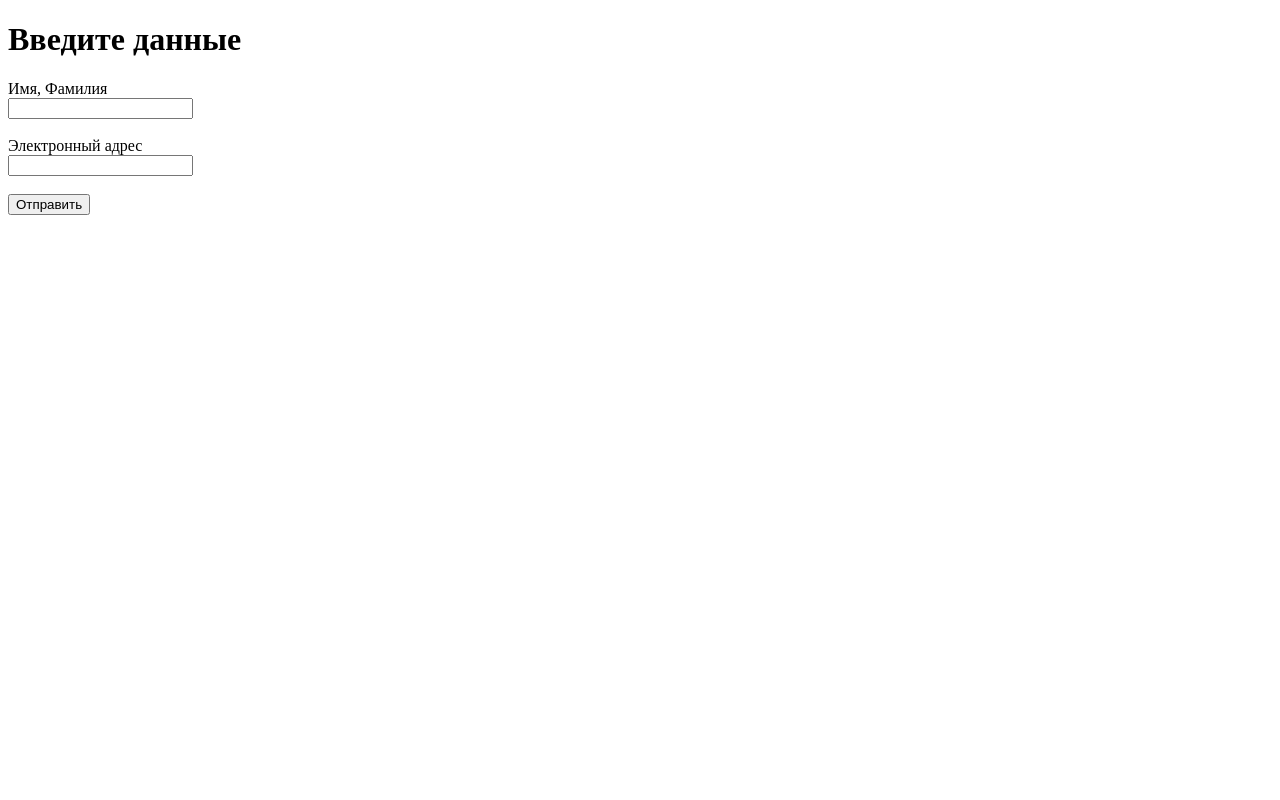
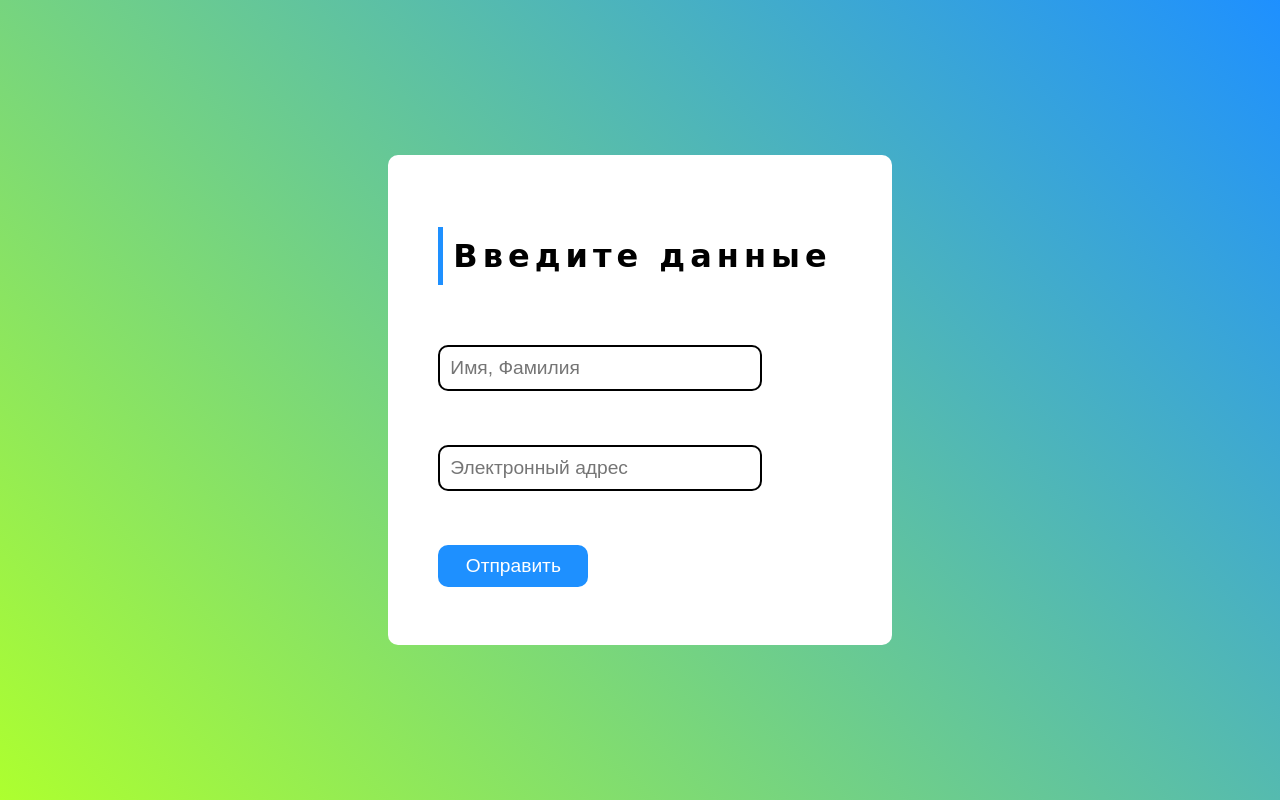
Before and after one commit to Sub-Zerro/raspRegistr, a website: page index.html in a window 1280 px wide. Drawn offline with Linux system fonts and the light colour scheme; a web font is replaced by a local one.

Commit message:
newCSSstyle

```diff
--- a/index.html
+++ b/index.html
@@ -3,15 +3,97 @@
 <head>
   <title>Регистрация</title>
   <meta charset="utf-8" />
+  <style>
+    @import url("https://fonts.googleapis.com/css2?family=Sansita+Swashed:wght@600&display=swap");
+    body {
+      margin: 0;
+      padding: 0;
+      box-sizing: border-box;
+      display: flex;
+      justify-content: center;
+      align-items: center;
+      height: 100vh;
+      background: linear-gradient(45deg, greenyellow, dodgerblue);
+      font-family: "Sansita Swashed", cursive;
+    }
+    .center {
+      position: relative;
+      padding: 50px 50px;
+      background: #fff;
+      border-radius: 10px;
+    }
+    .center h1 {
+      font-size: 2em;
+      border-left: 5px solid dodgerblue;
+      padding: 10px;
+      color: #000;
+      letter-spacing: 5px;
+      margin-bottom: 60px;
+      font-weight: bold;
+      padding-left: 10px;
+    }
+    .center .inputbox {
+      position: relative;
+      width: 300px;
+      height: 50px;
+      margin-bottom: 50px;
+    }
+    .center .inputbox input {
+      position: absolute;
+      top: 0;
+      left: 0;
+      width: 100%;
+      border: 2px solid #000;
+      outline: none;
+      background: none;
+      padding: 10px;
+      border-radius: 10px;
+      font-size: 1.2em;
+    }
+    .center .inputbox:last-child {
+      margin-bottom: 0;
+    }
+    .center .inputbox label {
+      position: absolute;
+      top: 14px;
+      left: 20px;
+      font-size: 1em;
+      transition: 0.6s;
+      font-family: sans-serif;
+    }
+    .center .inputbox input:focus ~ label,
+    .center .inputbox input:valid ~ label {
+      transform: translateX(-13px) translateY(-35px);
+      font-size: 1em;
+    }
+    .center .inputbox [type="submit"] {
+      width: 50%;
+      background: dodgerblue;
+      color: #fff;
+      border: #fff;
+    }
+    .center .inputbox:hover [type="submit"] {
+      background: linear-gradient(45deg, greenyellow, dodgerblue);
+    }
+
+  </style>
 </head>
 <body>
-<h1>Введите данные</h1>
-<form method="post">
-  <label>Имя, Фамилия</label><br>
-  <input type="text" name="userName" /><br><br>
-  <label>Электронный адрес</label><br>
-  <input type="text" name="userAge" /><br><br>
-  <input type="submit" value="Отправить" />
-</form>
+<div class="center">
+  <h1>Введите данные</h1>
+  <form method="post">
+    <div class="inputbox">
+      <label></label>
+      <input type="text" placeholder="Имя, Фамилия" name="userName"/>
+    </div>
+    <div class="inputbox">
+      <label></label>
+      <input type="text" placeholder="Электронный адрес" name="userAge" />
+    </div>
+    <div class="inputbox">
+      <input type="submit"  value="Отправить" />
+    </div>
+  </form>
+</div>
 </body>
 </html>
```
